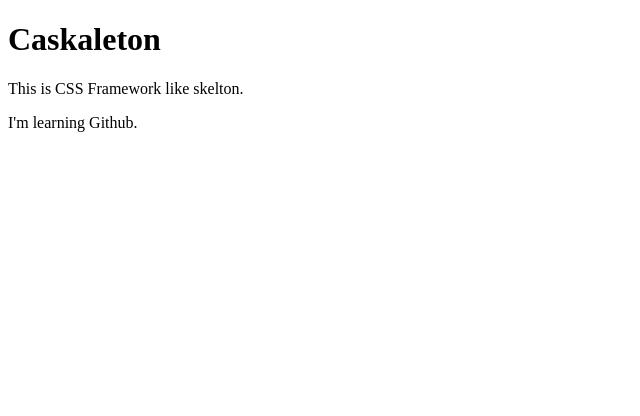
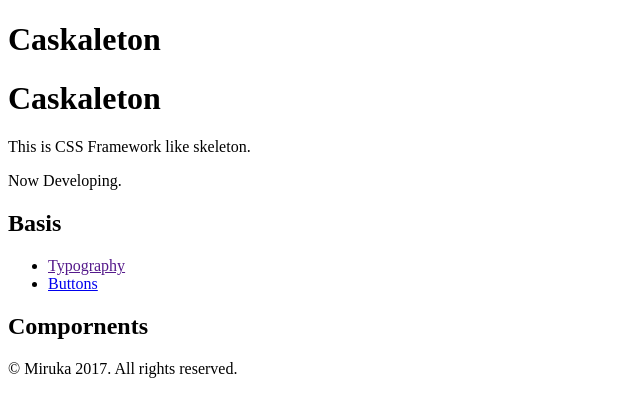
Before and after one commit to MirukaJP/caskalton, a plain HTML site: page index.html in a window 1280 px wide. Shown: the whole page, without its empty margins (0-640 px from the left). Drawn offline with Linux system fonts and the light colour scheme.

Commit message:
Sample HTML

```diff
--- a/index.html
+++ b/index.html
@@ -2,13 +2,68 @@
 <html lang="en">
 <head>
     <meta charset="UTF-8">
+    <meta name="viewport" content="width=device-width, initial-scale=1, maximum-scale=1">
     <title>Caskaleton</title>
 </head>
 <body>
+    <header class="header">
+        <div class="container">
+            <h1>Caskaleton</h1>
+<!--
+            <nav>
+               <ul>
+                   <li><a href="">menu</a></li>
+               </ul>
+            </nav>
+-->
+        </div>
+    </header>
+
     <div class="contents">
         <h1>Caskaleton</h1>
-        <p class="desc">This is CSS Framework like skelton.</p>
-        <p>I'm learning Github.</p>
+        <p class="desc">This is CSS Framework like skeleton.</p>
+        <p>Now Developing.</p>
+
+        <h2>Basis</h2>
+        <ul>
+            <li><a href="">Typography</a></li>
+<!--            <li><a href="">Layouts</a></li>-->
+            <li><a href="buttons.html">Buttons</a></li>
+<!--            <li><a href="">Forms</a></li>-->
+<!--            <li><a href="">Tables</a></li>-->
+<!--            <li><a href="">Image &amp; Video</a></li>-->
+<!--            <li><a href="">Media Query</a></li>-->
+        </ul>
+
+        <h2>Compornents</h2>
+        <ul>
+<!--            <li><a href="">Icons</a></li>-->
+<!--            <li><a href="">Labels</a></li>-->
+<!--            <li><a href="">Alerts</a></li>-->
+<!--            <li><a href="">Cards</a></li>-->
+<!--            <li><a href="">Navigations</a></li>-->
+<!--            <li><a href="">Tabs</a></li>-->
+<!--            <li><a href="">Modals</a></li>-->
+<!--            <li><a href="">Social Tools</a></li>-->
+<!--            <li><a href="">Breadcrumbs</a></li>-->
+<!--            <li><a href="">Pagination</a></li>-->
+<!--            <li><a href="">Custom Tables</a></li>-->
+<!--            <li><a href="">Custom Forms</a></li>-->
+<!--            <li><a href="">Progress bars</a></li>-->
+        </ul>
     </div>
+
+    <footer class="footer">
+        <div class="container">
+<!--
+            <nav>
+               <ul>
+                   <li><a href="">menu</a></li>
+               </ul>
+            </nav>
+-->
+            <p class="copyright">&copy; Miruka 2017. All rights reserved.</p>
+        </div>
+    </footer>
 </body>
 </html>
```
